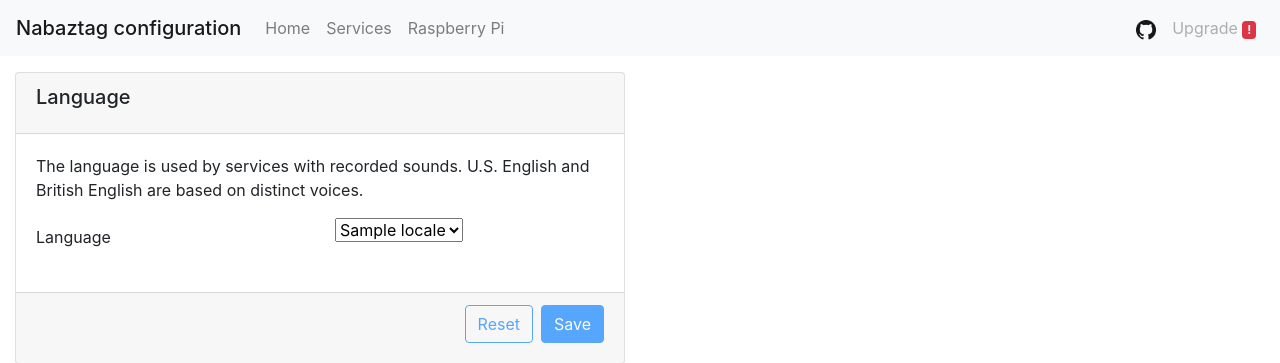
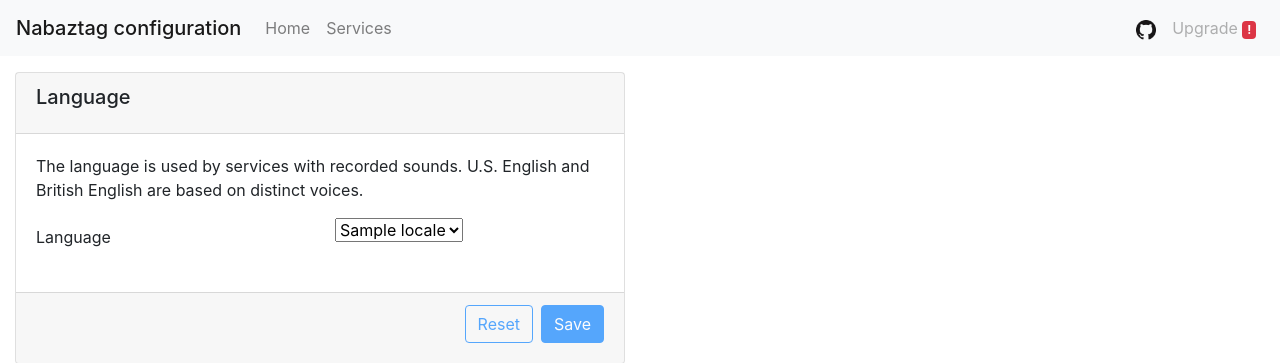
Before and after one commit to nabaztag2018/pynab, a Django app: template nabweb/templates/nabweb/index.html in a window 1280 px wide. Shown: the top 363 px of the page. Run offline with Django 3.2, Linux system fonts and the light colour scheme; the template is opened without the code that fills it: most values are stand-ins (such as "Sample title", 1, 10 or a date in 2020); style sheets or scripts are compiled from the project's sources; some libraries are stand-ins or nearby versions.

Commit message:
Remove ghost page

```diff
--- a/nabweb/templates/nabweb/_base.html
+++ b/nabweb/templates/nabweb/_base.html
@@ -26,7 +26,6 @@
         <ul class="navbar-nav mr-auto">
           <li><a class="nav-link{% if request.path == '/' %} active{% endif %}" href="{% if request.path == '/' %}#{% else %}/{% endif %}">{% trans "Home" %}{% if request.path == '/' %} <span class="sr-only">{% trans "(current)" %}{% endif %}</span></a></li>
           <li><a class="nav-link{% if request.path == '/services/' %} active{% endif %}" href="{% if request.path == '/services/' %}#{% else %}/services/{% endif %}">{% trans "Services" %}{% if request.path == '/services/' %}  <span class="sr-only">{% trans "(current)" %}</span>{% endif %}</a></li>
-          <li><a class="nav-link{% if request.path == '/rpi/' %} active{% endif %}" href="{% if request.path == '/rpi/' %}#{% else %}/rpi/{% endif %}">{% trans "Raspberry Pi" %}{% if request.path == '/rpi/' %}  <span class="sr-only">{% trans "(current)" %}</span>{% endif %}</a></li>
         </ul>
         <ul class="nav navbar-nav navbar-right">
           <li><a class="nav-link pull-right" href="https://github.com/nabaztag2018/pynab" target="_blank" aria-label="GitHub"><img src="{% static "nabweb/images/GitHub-Mark-32px.png" %}" title="GitHub" width="20" height="20" /></a></li>
```
